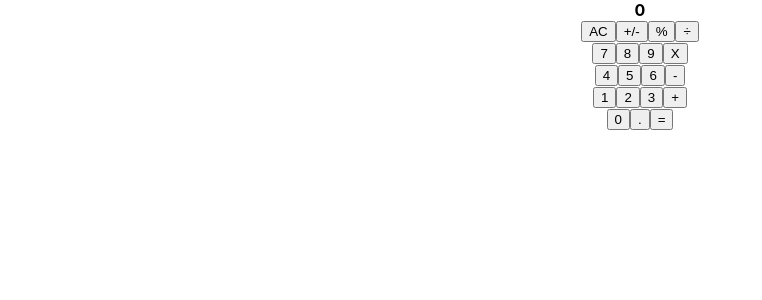
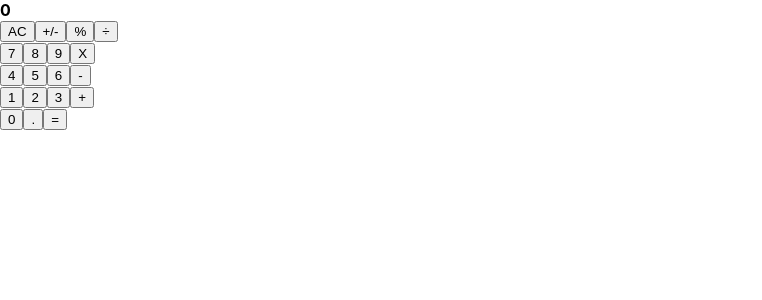
Before and after one commit to elberthcorniell/calculator-react-js, a React (Create React App) app: page / in a window 1280 px wide. Shown: the top 300 px of the page, without its empty margins (0-762 px from the left). Built offline with nearby package versions, Linux system fonts and the light colour scheme.

Commit message:
Update App.js

```diff
--- a/src/App.js
+++ b/src/App.js
@@ -1,16 +1,11 @@
-import { Component } from 'react';
 import { ButtonPanel, Display } from './components';
 import './App.css';
-// eslint-disable-next-line react/prefer-stateless-function
-class App extends Component {
-  render() {
-    return (
-      <div className="App">
-        <Display />
-        <ButtonPanel />
-      </div>
-    );
-  }
-}
+
+const App = () => (
+  <>
+    <Display />
+    <ButtonPanel />
+  </>
+);
 
 export default App;
```
